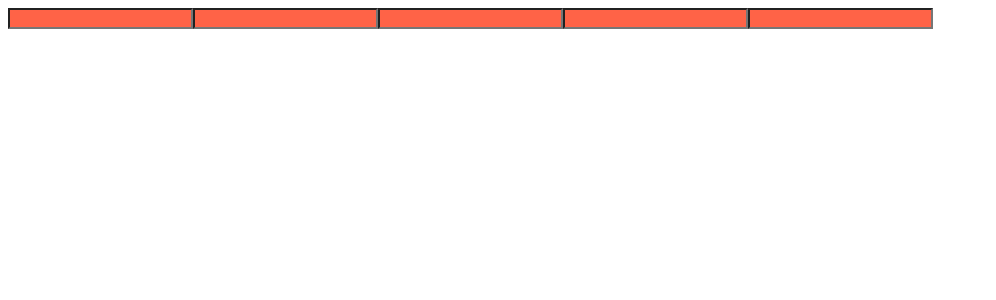
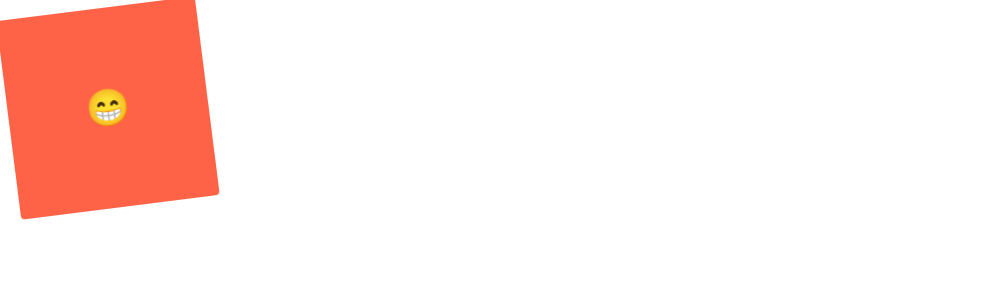
Before and after one commit to leesiyun/react-masterclass, a React (Create React App) app: page / in a window 1280 px wide. Shown: the top 300 px of the page, without its empty margins (0-996 px from the left). Built offline with nearby package versions, Linux system fonts and the light colour scheme.

Commit message:
#2.4 Animations and Pseudo Selectors

```diff
--- a/src/App.js
+++ b/src/App.js
@@ -1,22 +1,49 @@
-import styled from "styled-components";
+import styled, { keyframes } from "styled-components";
 
-const Father = styled.div`
+const Wrapper = styled.div`
   display: flex;
 `;
 
-const Input = styled.input.attrs({ required: true, minLength: 10 })`
+const rotationAnimation = keyframes`
+  0% {
+    transform: rotate(0deg);
+    border-radius: 0px;
+  }
+  50%{
+    border-radius: 100px;
+  }
+  100%{
+    transform: rotate(360deg);
+    border-radius: 0px;
+  }
+`;
+
+const Box = styled.div`
+  height: 200px;
+  width: 200px;
   background-color: tomato;
+  display: flex;
+  justify-content: center;
+  align-items: center;
+  animation: ${rotationAnimation} 1s linear infinite;
+  span {
+    font-size: 36px;
+    &:hover {
+      font-size: 100px;
+    }
+    &:active {
+      opacity: 0;
+    }
+  }
 `;
 
 const App = () => {
   return (
-    <Father as="header">
-      <Input />
-      <Input />
-      <Input />
-      <Input />
-      <Input />
-    </Father>
+    <Wrapper>
+      <Box>
+        <span>😁</span>
+      </Box>
+    </Wrapper>
   );
 };
 
```
